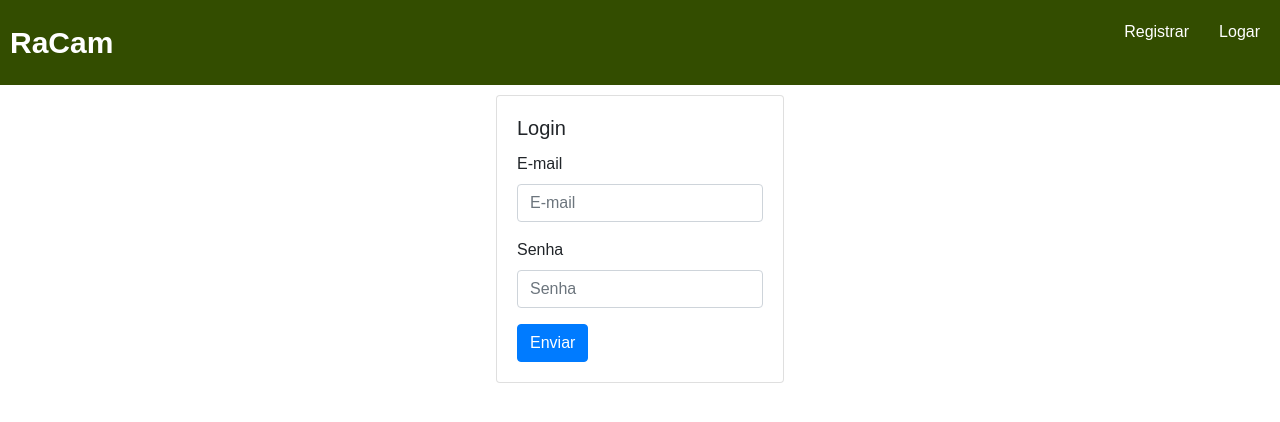
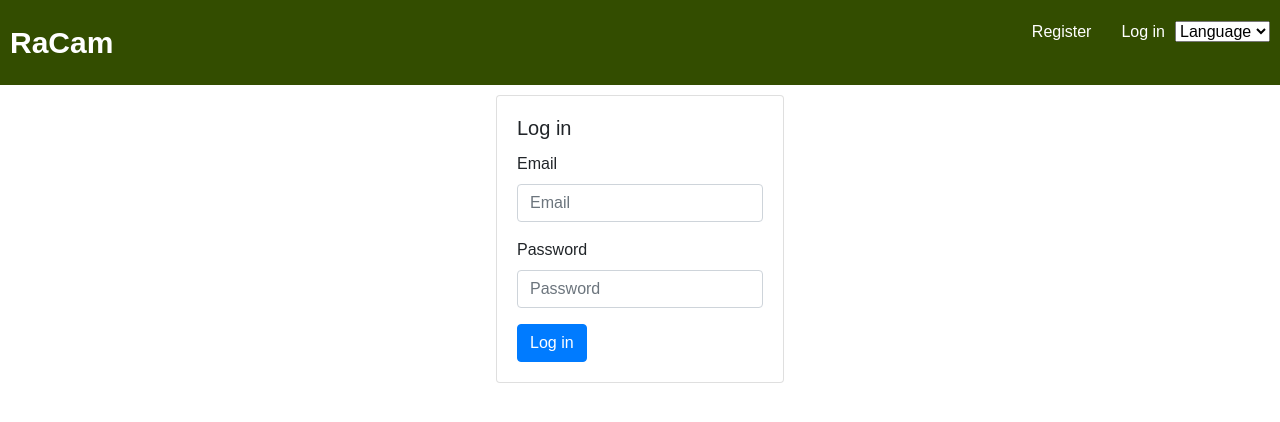
Before and after one commit to PedroBrandalise/racam_frontend, a React (Create React App) app: page /login in a window 1280 px wide. Shown: the top 422 px of the page. Built offline with nearby package versions, Linux system fonts and the light colour scheme; no server answers; a web font is replaced by a local one.

Commit message:
localização

```diff
--- a/package.json
+++ b/package.json
@@ -8,6 +8,8 @@
     "@testing-library/user-event": "^7.1.2",
     "axios": "^0.19.2",
     "bootstrap": "^4.5.0",
+    "i18next": "^19.8.2",
+    "i18next-browser-languagedetector": "^6.0.1",
     "node-sass": "^4.14.1",
     "react": "^16.13.1",
     "react-bootstrap": "^1.0.1",
--- a/src/Header.css
+++ b/src/Header.css
@@ -38,6 +38,12 @@
     color:white;
 
 }
+option{
+    color: black;
+}
+select {
+    display: inline;
+}
 
 #rightnavBarItemsStatic{
     margin-left: 10px;
--- a/src/Header.js
+++ b/src/Header.js
@@ -4,7 +4,7 @@ import './Header.css'
 // import { Link } from 'react-router-dom';
 import Axios from 'axios';
 import { Link } from 'react-router-dom';
-
+import {i18n} from './translate/i18n'
 
 class Header extends Component {
 
@@ -13,6 +13,8 @@ class Header extends Component {
     }
 
     loginOrName =  e =>{
+
+
         // console.log('oi')
         if(this.state.name ===''){
             // console.log("login")
@@ -20,27 +22,43 @@ class Header extends Component {
             return (
             <div >
                 <Link  id='rightnavBarItems' to={'/registeruser'}>
-                    Registrar
+                    {i18n.t('register')}
                 </Link>
 
                 <Link id='rightnavBarItems' to={'/login'}>
-                    Logar
+                    {i18n.t('login')}
                 </Link>
+                <select onChange={this.changeLang} >
+                            <option>{i18n.t('lang')}</option>
+                            <option value='pt-BR' >Português</option>
+                            <option value = 'en-US'>English</option>
+
+                        </select>
+
              </div>);
         }else{
             // console.log(this.state)
             return (
                 <div>
-                    <div id='rightnavBarItemsStatic'> Seja bem vindo(a) {this.state.name}! </div>
+                    <div id='rightnavBarItemsStatic'> {i18n.t('welcome')} {this.state.name}! </div>
                     <Link id='rightnavBarItems' to={'/'}>
-                    Fotos
+                        {i18n.t('photos')}
                     </Link>
                     <Link id='rightnavBarItems' to={'/cameras'}>
-                    Câmeras
+                        {i18n.t('cameras')}
+
                     </Link>
                     <Link id='rightnavBarItems' to={'/logout'}>
-                    Logout
+                        {i18n.t('logout')}
+
                     </Link>
+                    <select onChange={this.changeLang} >
+                            <option>{i18n.t('lang')}</option>
+                            <option value='pt-BR' >Português</option>
+                            <option value = 'en-US'>English</option>
+
+                        </select>
+
 
                 </div>
 
@@ -70,6 +88,13 @@ class Header extends Component {
 
         }
 
+        changeLang = e=>{
+            // alert(e.target.value)
+            localStorage.setItem('i18nextLng', e.target.value )
+            window.location = window.location
+
+        }
+
 
     render (){
         //  this.getName();
@@ -87,7 +112,8 @@ class Header extends Component {
 
                     <div className= 'headerRight'>
 
-                    {this.loginOrName()}
+                        {this.loginOrName()}
+
 
 
 
--- a/src/pages/Cameras.js
+++ b/src/pages/Cameras.js
@@ -8,7 +8,7 @@ import {MdAddCircle} from 'react-icons/md'
 import { MdInsertPhoto } from 'react-icons/md'
 import Button from 'react-bootstrap/Button'
 import Axios from 'axios'
-
+import {i18n} from '../translate/i18n'
 
 class Cameras extends Component {
     state = {
@@ -77,9 +77,9 @@ class Cameras extends Component {
                 <thead>
                     <tr>
                     <th>Id</th>
-                    <th>Nome</th>
-                    <th>Bateria</th>
-                    <th>Nº de fotos</th>
+                    <th>{i18n.t('name')}</th>
+                    <th>{i18n.t('batteryLevel')}</th>
+                    <th>{i18n.t('photoCount')}</th>
                     </tr>
                 </thead>
 
@@ -98,7 +98,7 @@ class Cameras extends Component {
                 </tbody>
                 </Table>
 
-                <Button > Adicionar camera  <MdAddCircle/> </Button>
+                <Button > {i18n.t('addCam')} <MdAddCircle/> </Button>
             </div>
         );
     }
--- a/src/pages/Login.js
+++ b/src/pages/Login.js
@@ -6,6 +6,7 @@ import Form from 'react-bootstrap/Form'
 import './Login.css'
 // import api from "../services/api"
 import Axios from "axios";
+import {i18n} from '../translate/i18n'
 
 
 
@@ -76,26 +77,31 @@ class Login extends Component {
                 <Card style={{ width: '18rem' }} className="cardLogin">
 
                     <Card.Body>
-                        <Card.Title>Login</Card.Title>
+                        <Card.Title> {i18n.t('login')} </Card.Title>
                         <Card.Text>
                         <Form onSubmit={this.handleSubmit}>
                             <Form.Group controlId="formBasicEmail">
-                                <Form.Label>E-mail</Form.Label>
-                                <Form.Control type="email" placeholder="E-mail" name='email' onChange={this.handleChange}  value={this.state.email}/>
+                                <Form.Label>
+                                    {i18n.t('email')}
+                                </Form.Label>
+
+                                <Form.Control type="email" placeholder={i18n.t('email')} name='email' onChange={this.handleChange}  value={this.state.email}/>
 
                             </Form.Group>
 
                             <Form.Group controlId="formBasicPassword">
-                                <Form.Label>Senha</Form.Label>
-                                <Form.Control type="password" placeholder="Senha" name='password' onChange={this.handleChange}  value={this.state.password} />
+                                <Form.Label>
+                                    {i18n.t('password')}
+                                </Form.Label>
+                                <Form.Control type="password" placeholder={i18n.t('password')} name='password' onChange={this.handleChange}  value={this.state.password} />
                             </Form.Group>
 
 
                             <Button variant="primary" type="submit">
-                                Enviar
+                            {i18n.t('login')}
                             </Button>
                             </Form>
-                            <div id="msgLogin"> Você efetuou login!</div>
+                            <div id="msgLogin"> {i18n.t('youReLogged')}</div>
 
                         </Card.Text>
 
--- a/src/pages/Logout.css
+++ b/src/pages/Logout.css
@@ -11,7 +11,3 @@ a:hover{
     /* border: yellowgreen solid 1px;
     border-radius: 5px; */
 }
-a{
-color: ;
-
-}
--- a/src/pages/Logout.js
+++ b/src/pages/Logout.js
@@ -5,6 +5,7 @@ import './Logout.css'
 
 import Axios from "axios";
 import { Link } from 'react-router-dom';
+import {i18n} from '../translate/i18n'
 
 
 
@@ -43,12 +44,18 @@ class Logout extends Component {
                 <Card className="cardLogout">
 
                     <Card.Body>
-                        <Card.Title>Você efetuou logout</Card.Title>
+                        <Card.Title>
+                            {i18n.t('youReLoggedOut')}
+                        </Card.Title>
                         <Card.Text>
-                        Para acessar as informações no sistema RaCam você precisa estar logado.
+                            {i18n.t('loggedOutMsg1')}
+
                         <br/>
 
-                        <Link to='/login' > Efetuar login</Link>
+                        <Link to='/login' >
+                        {i18n.t('loggedOutMsg2')}
+
+                        </Link>
 
 
 
--- a/src/pages/Photos.js
+++ b/src/pages/Photos.js
@@ -4,6 +4,7 @@ import React, { Component} from 'react'
 import Card from 'react-bootstrap/Card'
 import './Photos.css'
 import Axios from 'axios'
+import {i18n} from '../translate/i18n'
 
 class Photos extends Component {
     state = {
@@ -75,7 +76,7 @@ class Photos extends Component {
                         {
                             //Camera:  <br/> }
                         }
-                        Hora: {Date(photo.hour)}
+                        {i18n.t('hour')}: {Date(photo.hour)}
                         </Card.Text>
                     </Card>
                     <br/>
--- /dev/null
+++ b/src/translate/i18n.js
@@ -0,0 +1,16 @@
+import i18n from 'i18next'
+import LanguageDetector from 'i18next-browser-languagedetector'
+
+import { messages } from './languages'
+
+i18n
+    .use(LanguageDetector)
+    .init({
+        debug: false,
+        defaultNS: ['translations'],
+        fallbackLng: 'pt',
+        ns: ['translations'],
+        resources: messages
+    })
+
+export { i18n }
--- /dev/null
+++ b/src/translate/languages/en.js
@@ -0,0 +1,28 @@
+const messages = {
+    en: {
+        translations: {
+            welcome: 'Welcome',
+            register: "Register",
+            login: 'Log in',
+            email: 'Email',
+            password: 'Password',
+            repassword: 'Repeat password',
+
+            youReLogged: 'You are logged in!',
+            photos: 'Photos',
+            cameras: 'Cameras',
+            logout: 'Log Out',
+            addCam:'Add Camera',
+            name: "Name",
+            batteryLevel: "Battery Level",
+            photoCount: "Photo Count",
+            youReLoggedOut:'You are Logged out',
+            loggedOutMsg1: 'To have access to RaCam web system data you have to log in',
+            loggedOutMsg2: 'Log in',
+            hour: 'Hour',
+            lang: "Language",
+        }
+    }
+}
+
+export { messages }
--- /dev/null
+++ b/src/translate/languages/index.js
@@ -0,0 +1,9 @@
+import { messages as portugueseMessages } from './pt'
+import { messages as englishMessages } from './en'
+
+const messages = {
+    ...portugueseMessages,
+    ...englishMessages
+}
+
+export { messages }
--- /dev/null
+++ b/src/translate/languages/pt.js
@@ -0,0 +1,29 @@
+const messages = {
+    pt: {
+        translations: {
+            welcome: 'Bem vindo(a)',
+            register: "Registrar",
+            login: 'Entrar',
+            email: 'E-mail',
+            password: 'Senha',
+            repassword: 'Repita a senha',
+
+            youReLogged: 'Você efetuou login!',
+            photos: 'Fotos',
+            cameras: 'Câmeras',
+            logout: 'Sair',
+            addCam:'Adicionar câmera',
+            name: "Nome",
+            batteryLevel: "Bateria",
+            photoCount: "N° de fotos",
+            youReLoggedOut:'Você efetuou logout',
+            loggedOutMsg1: 'Para acessar as informações no sistema RaCam você precisa estar logado.',
+            loggedOutMsg2: 'Efetuar login',
+            hour: 'Hora',
+            lang: "Idioma",
+
+        }
+    }
+}
+
+export { messages }
```
Also changed, not shown: 1 other file (tests, documents, lock files or other folders).
